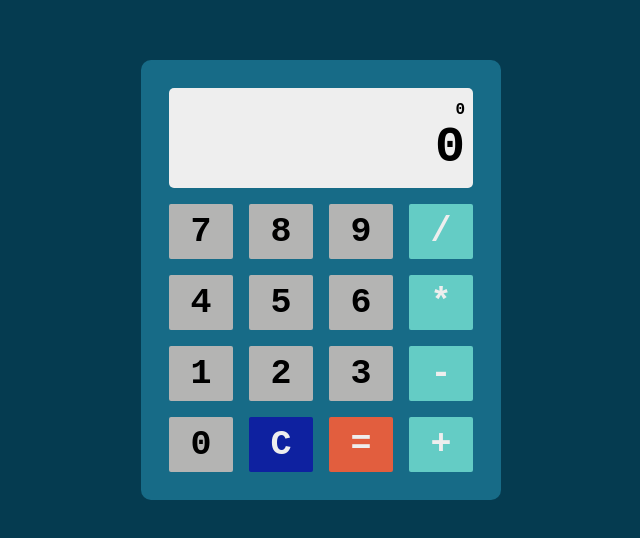
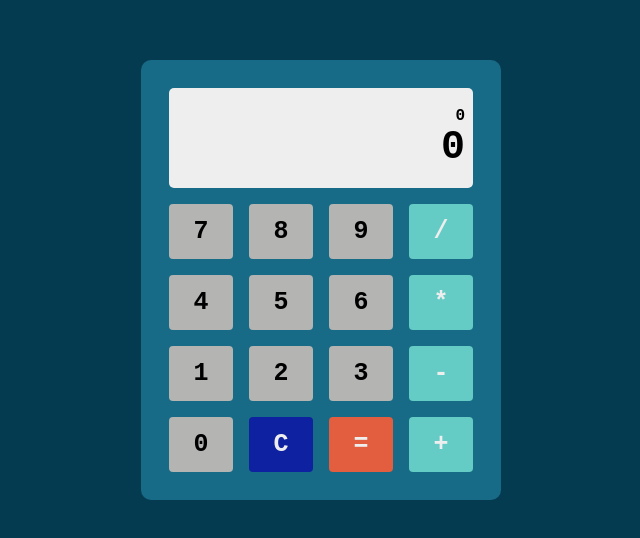
Before and after one commit to rztypi/calculator, a plain HTML site: page index.html in a window 1280 px wide. Shown: the part 120-658 px from the top of the page, without its empty margins (319-959 px from the left). Drawn offline with Linux system fonts and the light colour scheme.

Commit message:
Minor style changes
Added more border-radius for buttons and change font-size of text
smaller.

```diff
--- a/style.css
+++ b/style.css
@@ -51,7 +51,7 @@ body {
 }
 
 #display {
-    font-size: 50px;
+    font-size: 40px;
     inline-size: auto;
     overflow-wrap: break-word;
 }
@@ -67,9 +67,9 @@ button {
     height: 55px;
     width: 64px;
     border: none;
-    border-radius: 2px;
+    border-radius: 4px;
     color:#EEEEEE;
-    font-size: 35px;
+    font-size: 25px;
 }
 
 .number-btn {
```
